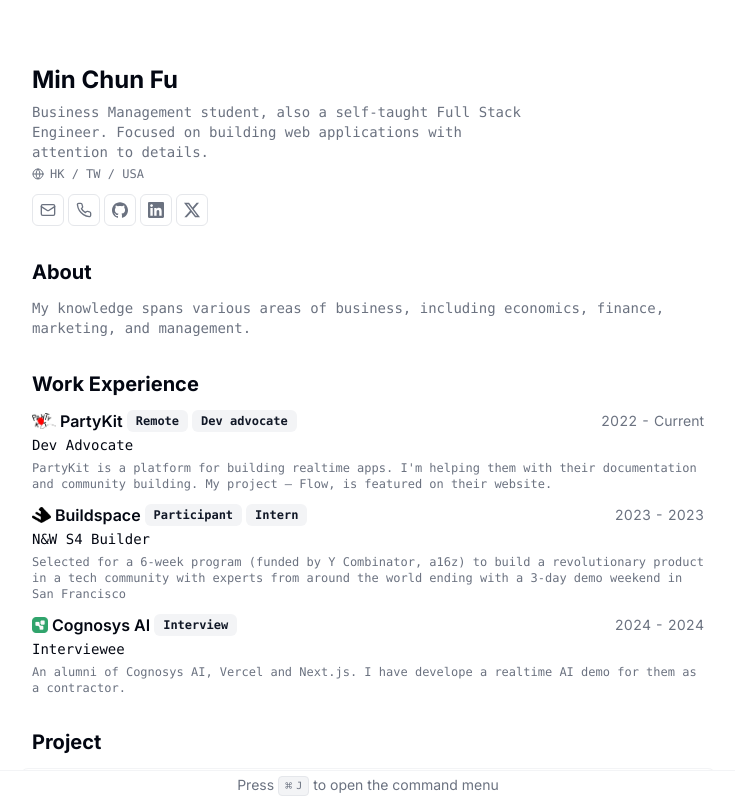
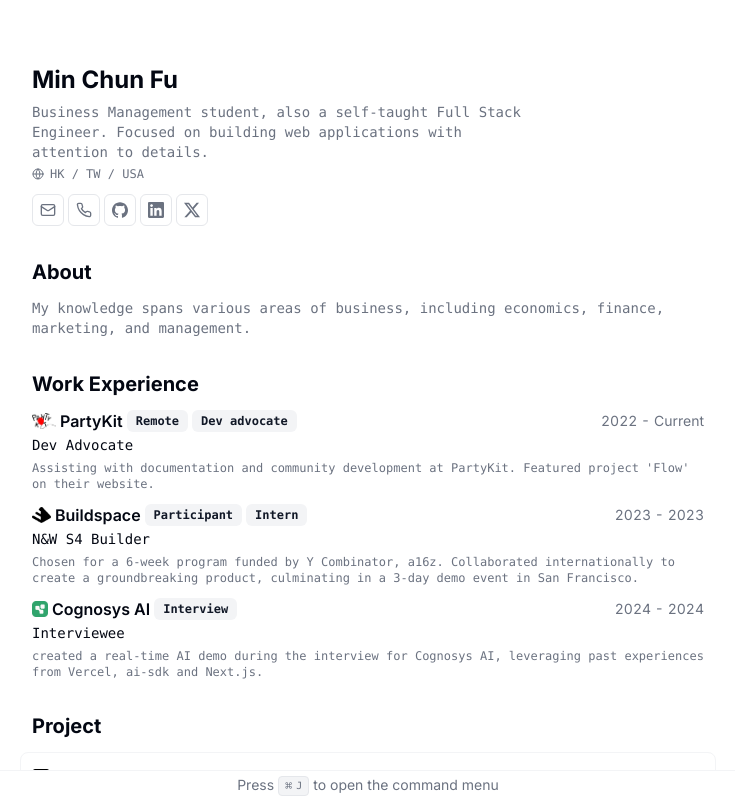
Before and after one commit to Itsnotaka/cv, a Next.js app: page / in a window 1280 px wide. Shown: the top 798 px of the page, without its empty margins (272-1007 px from the left). Built offline with nearby package versions, Linux system fonts and the light colour scheme.

Commit message:
[fix] improved CV

```diff
--- a/next.config.mjs
+++ b/next.config.mjs
@@ -1,5 +1,12 @@
 /** @type {import('next').NextConfig} */
 const nextConfig = {
+  reactStrictMode: true,
+  typescript:{
+    ignoreBuildErrors: true
+  },
+  eslint:{
+    ignoreDuringBuilds: true
+  },
   async redirects() {
     return [
       {
--- a/src/app/page.tsx
+++ b/src/app/page.tsx
@@ -2,7 +2,7 @@
 import { Card, CardHeader, CardContent } from "@/components/ui/card";
 import { Badge } from "@/components/ui/badge";
 import { CommandMenu } from "@/components/command-menu";
-import { Metadata } from "next";
+import type { Metadata } from "next";
 import { Section } from "@/components/ui/section";
 import { GlobeIcon, MailIcon, PhoneIcon } from "lucide-react";
 import { Button } from "@/components/ui/button";
@@ -30,7 +30,7 @@
               <a
                 className="inline-flex gap-x-1.5 align-baseline leading-none hover:underline"
                 href={RESUME_DATA.locationLink}
-                target="_blank"
+                target="_blank" rel="noreferrer"
               >
                 <GlobeIcon className="size-3" />
                 {RESUME_DATA.location}
--- a/src/data/resume-data.tsx
+++ b/src/data/resume-data.tsx
@@ -52,6 +52,7 @@
       end: "2024",
     },
   ],
+
   work: [
         {
           company: "PartyKit",
@@ -62,7 +63,7 @@
           start: "2022",
           end: "Current",
           description:
-        "PartyKit is a platform for building realtime apps. I'm helping them with their documentation and community building. My project – Flow, is featured on their website.",
+            "Assisting with documentation and community development at PartyKit. Featured project 'Flow' on their website.",
         },
         {
           company: "Buildspace",
@@ -72,8 +73,8 @@
           logo: BuildspaceLogo,
           start: "2023",
           end: "2023",
-      description: `Selected for a 6-week program (funded by Y Combinator, a16z) to build a revolutionary product in a tech
-        community with experts from around the world ending with a 3-day demo weekend in San Francisco`,
+          description:
+            "Chosen for a 6-week program funded by Y Combinator, a16z. Collaborated internationally to create a groundbreaking product, culminating in a 3-day demo event in San Francisco.",
         },
         {
           company: "Cognosys AI",
@@ -84,9 +85,10 @@
           start: "2024",
           end: "2024",
           description:
-        "An alumni of Cognosys AI, Vercel and Next.js. I have develope a realtime AI demo for them as a contractor.",
+            "created a real-time AI demo during the interview for Cognosys AI, leveraging past experiences from Vercel, ai-sdk and Next.js.",
         },
       ],
+
       skills: [
     "JavaScript",
     "TypeScript",
```
Also changed, not shown: package.json (+21 -20 lines), 1 other file (tests, documents, lock files or other folders). Lines whose indentation alone changed are shown as unchanged.
